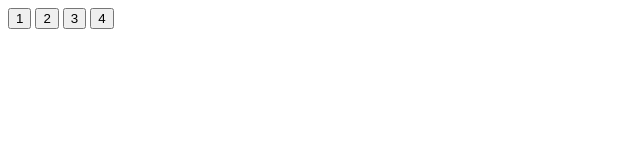
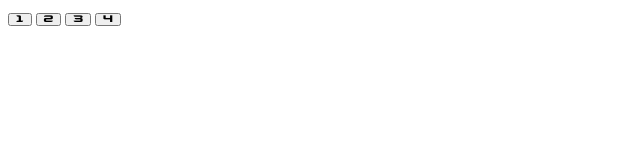
Before and after one commit to coolbro12371/CSGOmobile-prop, a plain HTML site: page index.html in a window 1280 px wide. Shown: the full height of the page, 0-640 px from the left. Drawn offline with Linux system fonts and the light colour scheme.

Commit message:
Update index.html

```diff
--- a/index.html
+++ b/index.html
@@ -1,6 +1,25 @@
 <!DOCTYPE html>
 <html>
 <head>
+<style>
+@font-face {
+   font-family: myFirstFont;
+   src: url(fonts/cs_regular.ttf);
+}
+
+.button1 {
+   font-family: myFirstFont;
+}
+.button2 {
+   font-family: myFirstFont;
+}
+.button3 {
+   font-family: myFirstFont;
+}
+.button4 {
+   font-family: myFirstFont;
+}
+    </style>
 </head>
     <button class="button button1">1</button>
     <button class="button button2">2</button>
```
